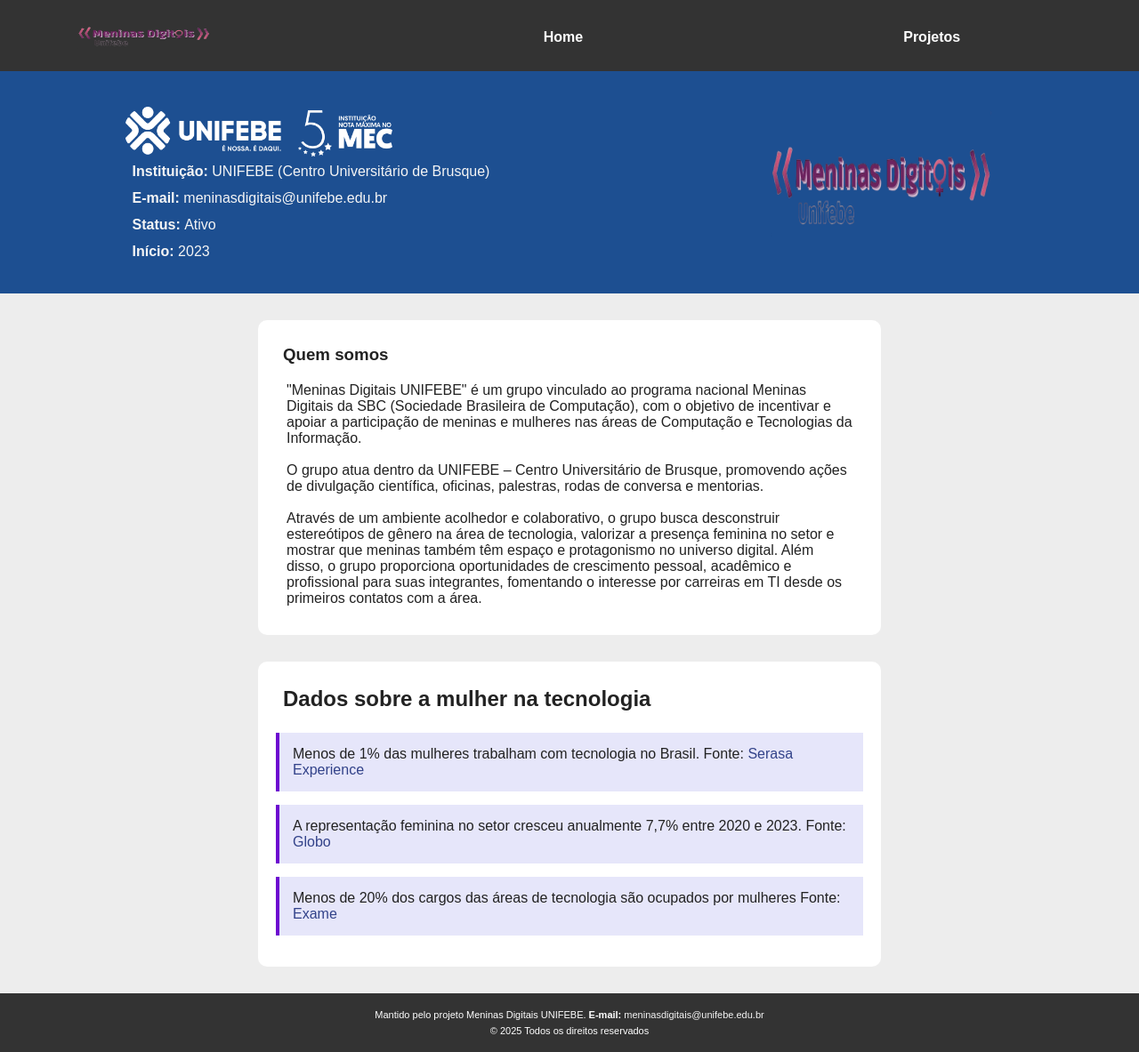
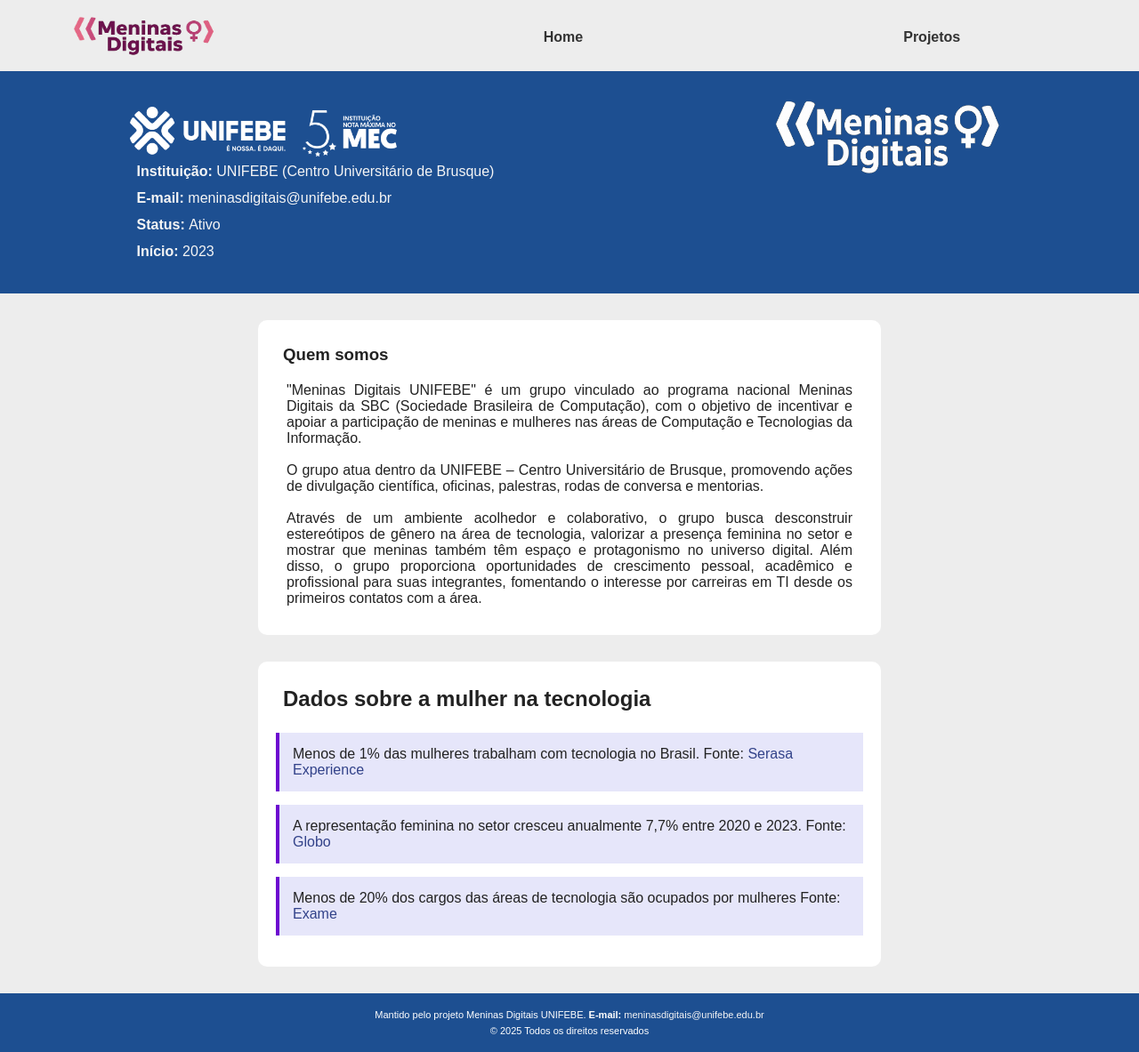
Before and after one commit to Sistemas-de-Informacao-UNIFEBE/meninas-digitais, a PHP site: page / in a window 1280 px wide. Shown: the whole page at 89% size. Run offline with PHP 8.4, Linux system fonts and the light colour scheme.

Commit message:
Ajustes nas páginas e complementação no css

```diff
--- a/index.html
+++ b/index.html
@@ -11,7 +11,7 @@
 <body>
     <header> <!-- barra de navegação -->
         <nav>
-            <img src="assets/images/logo_semfundo.png" alt="Logo" width="180px" id="logo">
+            <img src="assets/images/Meninasdigitaissemfundos.png" alt="Logo" width="180px" id="logo">
             <a href="index.html">Home</a> <!-- link para navegar entre as páginas -->
             <a href="projetos.html">Projetos</a> <!-- link para navegar entre as páginas -->
         </nav>
@@ -32,7 +32,7 @@
                 <p class="text"><b>Início: </b> 2023</p>
             </div>
 
-            <img class="logo-meninas" src="./assets/images/logo_semfundo.png" alt="Meninas Digitais Logo" />
+            <img class="logo-meninas" src="./assets/images/Meninasdigitais-embranco.semfundos.png" alt="Meninas Digitais Logo" />
             <!--Logo das meninas digitais-->
         </section>
 
--- a/projetos.html
+++ b/projetos.html
@@ -12,7 +12,7 @@
 
     <header>
         <nav>
-            <img src="assets/images/logo_semfundo.png" alt="Logo do projetos Meninas digitais" width="180px">
+            <img src="assets/images/Meninasdigitaissemfundos.png" alt="Logo do projetos Meninas digitais" width="180px">
             <!--Logo das meninas digitais-->
 
             <a href="index.html">Home</a>
@@ -36,7 +36,7 @@
                 <p class="text"><b>Início: </b> 2023</p>
             </div>
 
-            <img class="logo-meninas" src="./assets/images/logo_semfundo.png" alt="Meninas Digitais Logo" />
+            <img class="logo-meninas" src="./assets/images/Meninasdigitais-embranco.semfundos.png" alt="Meninas Digitais Logo" />
             <!--Logo das meninas digitais-->
 
         </section>
--- a/style.css
+++ b/style.css
@@ -17,7 +17,7 @@ body {
 /* Barra de navegação */
 nav {
   width: 100%;
-  background-color: #333;
+  background-color: #ededed;
   color: white;
   padding: 10px 130px 10px 0px;
   /* permite que a barra de navegação fique centralizada mesmo com a diferença de tamanho da logo */
@@ -36,7 +36,7 @@ nav img {
 
 /* Links da barra de navegação */
 nav a {
-  color: white;
+  color: #333;
   text-decoration: none;
   font-weight: bold;
   margin-left: 10px;
@@ -45,7 +45,7 @@ nav a {
 
 /* Mudança dos links quando passa o mouse */
 nav a:hover {
-  color: #ccc;
+  color: #fff8f8;
 }
 
 
@@ -66,9 +66,9 @@ a {
   text-decoration: none;
 }
 
-.logo-unifebe,
-.logo-meninas {
-  width: 300px;
+.logo-unifebe{ width: 300px;
+}
+.logo-meninas { width: 280px ;height: 150px ;
 }
 
 .secaodireita {
@@ -96,6 +96,7 @@ a {
 /* Adicionando espaçamento interno diferenciado para a descrição */
 #descricao1 {
   padding: 12px;
+  text-align: justify; /*Texto justificado do título que nós somos*/
 }
 
 /* Seção de dados */
@@ -126,7 +127,7 @@ a {
 /* Rodapé */
 footer {
   width: 100%;
-  background-color: #333;
+  background-color: #1d4f91;
   color: white;
   padding: 15px 0;
   text-align: center;
```
Also changed, not shown: projetos.css (+7 -7 lines), assets/images/Meninasdigitais-embranco.semfundos.png (added), assets/images/Meninasdigitaissemfundos.png (added), assets/images/logo.PNG (added).
